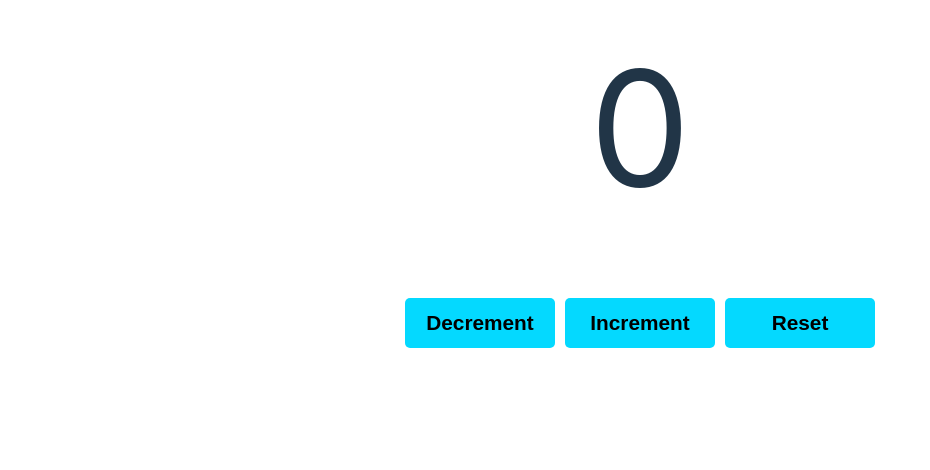
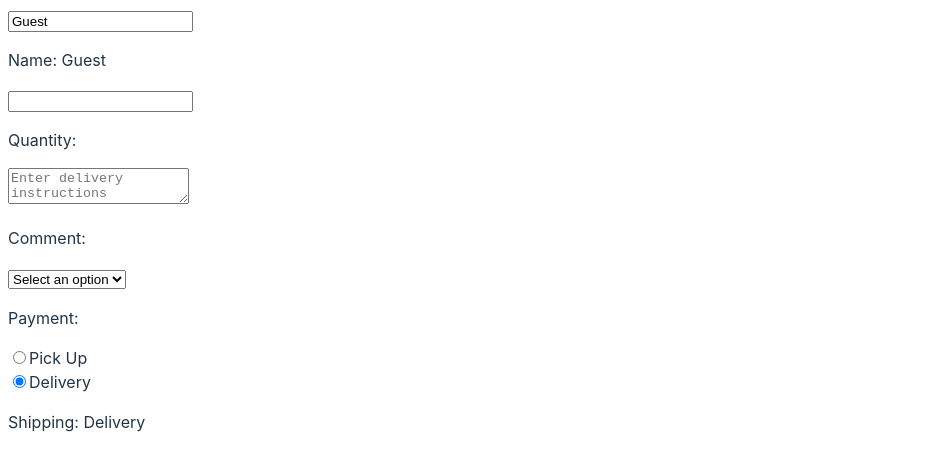
Before and after one commit to Nikkun07/ReactJS-Studies, a React (Vite) app in the folder 0-ReactJS-Extras/react-learning/: page / in a window 1280 px wide. Shown: the top 470 px of the page, without its empty margins (0-930 px from the left). Built offline with nearby package versions, Linux system fonts and the light colour scheme.

Commit message:
React Extras - Event Handler (onChange)

```diff
--- a/0-ReactJS-Extras/react-learning/src/App.jsx
+++ b/0-ReactJS-Extras/react-learning/src/App.jsx
@@ -1,11 +1,11 @@
+import OnChange from "./OnChange.jsx";
 
-import Counter from "./Counter.jsx";
 function App() {
+
 
   return(
     <>
-      {/* <Component /> */}
-      <Counter />
+      <OnChange/>
     </>
   );
 }
--- /dev/null
+++ b/0-ReactJS-Extras/react-learning/src/OnChange.jsx
@@ -0,0 +1,74 @@
+// On change = Event handler used primarily with form elements
+//             ex. <input>, <textarea>, <select>, <radio>
+//             Triggers a function evertime the value of the input changes
+
+
+import React, {useState} from "react";
+
+function OnChange()
+{
+    const [name, setName] = useState("Guest");
+    const [quantity, setQuantity] = useState();
+    const [comment, setComment] = useState("");
+    const [payment, setPayment] = useState("");
+    const [shipping, setShipping] = useState("Delivery");
+
+    function shippingChange(event)
+    {
+        setShipping(event.target.value);
+    }
+
+    function paymentChange(event)
+    {
+        setPayment(event.target.value);
+    }
+
+    function commentChange(event)
+    {
+        setComment(event.target.value);
+    }
+
+    function quantityChange(event)
+    {
+        setQuantity(event.target.value);
+    }
+
+    function handleNameChange(event)
+    {
+        setName(event.target.value);
+    }
+    return(
+        <div>
+            <input value={name} onChange={handleNameChange}/>
+            <p>Name: {name}</p>
+
+            <input value={quantity} onChange={quantityChange} type="number"/>
+            <p>Quantity: {quantity}</p>
+
+            <textarea value={comment} onChange={commentChange} placeholder="Enter delivery instructions"/>
+            <p>Comment: {comment}</p>
+
+            <select value={payment} onChange={paymentChange}>
+                <option value={""}>Select an option</option>
+                <option value={"Visa"}>Visa</option>
+                <option value={"Master Card"}>Master Card</option>
+                <option value={"Gift Card"}>Gift Card</option>
+            </select>
+            <p>Payment: {payment}</p>
+
+            <label htmlFor="">
+                <input type="radio" value="Pick Up" checked={shipping === "Pick Up"} onChange={shippingChange} />
+                Pick Up
+            </label> <br />
+
+            <label htmlFor="">
+                <input type="radio" value="Delivery" checked={shipping === "Delivery"} onChange={shippingChange} />
+                Delivery
+            </label>
+
+            <p>Shipping: {shipping}</p>
+        </div>
+    );
+}
+
+export default OnChange;
--- a/0-ReactJS-Extras/react-learning/src/index.css
+++ b/0-ReactJS-Extras/react-learning/src/index.css
@@ -128,7 +128,7 @@
   margin-bottom: 10px;
 } */
 
-.counter-container
+/* .counter-container
 {
   text-align: center;
 }
@@ -156,4 +156,4 @@
 .counter-button:hover
 {
   background-color: #00AFCF;
-}
+} */
```
Also changed, not shown: 0-ReactJS-Extras/react-learning/1-FinishedScripts/Component.jsx (renamed from 0-ReactJS-Extras/react-learning/src/Component.jsx), 0-ReactJS-Extras/react-learning/1-FinishedScripts/Counter.jsx (renamed from 0-ReactJS-Extras/react-learning/src/Counter.jsx).
